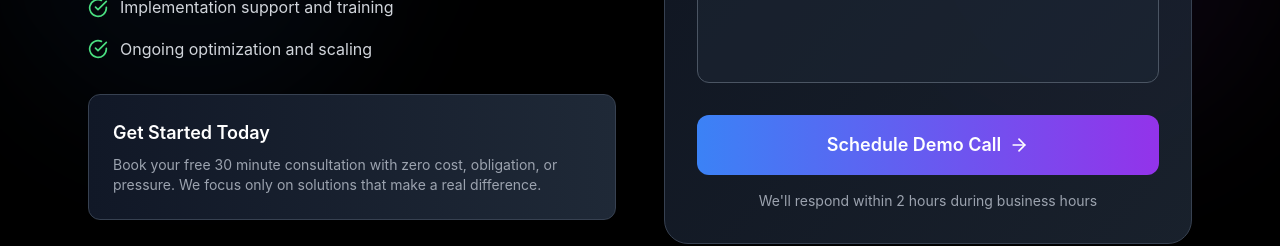
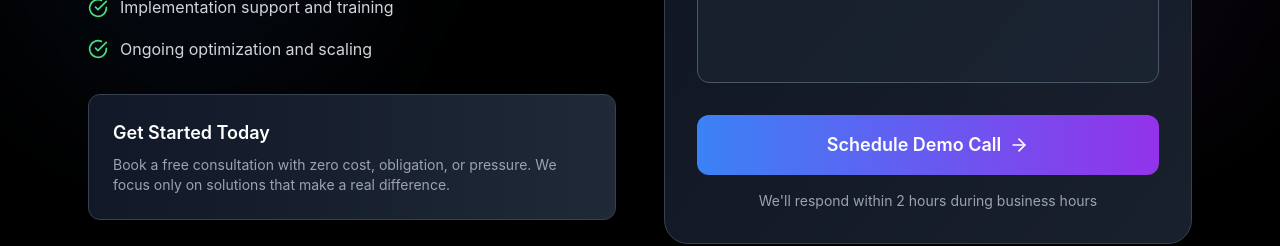
Before and after one commit to aleksamilojevic99/grandvector-v5, a React (Vite) app: page / in a window 1280 px wide. Shown: the part 8173-8419 px from the top of the page. Built offline with nearby package versions, Linux system fonts and the light colour scheme.

Commit message:
Updated Contact.tsx

```diff
--- a/src/components/Contact.tsx
+++ b/src/components/Contact.tsx
@@ -59,8 +59,7 @@ const Contact = () => {
             <div className="bg-gradient-to-r from-gray-900 to-gray-800 border border-gray-700 rounded-xl p-6">
               <h3 className="text-lg font-semibold mb-2">Get Started Today</h3>
               <p className="text-gray-400 text-sm">
-               Book your free 30 minute consultation with zero cost, obligation, or pressure.
-
+               Book a free consultation with zero cost, obligation, or pressure.
 We focus only on solutions that make a real difference.
               </p>
             </div>
```
